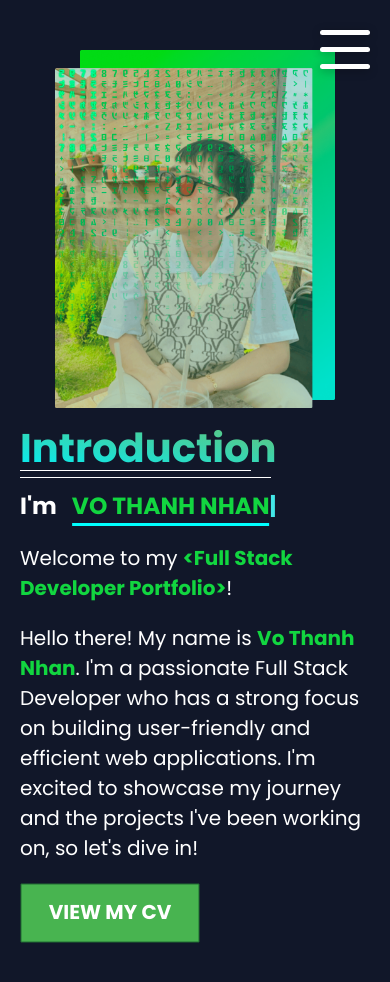
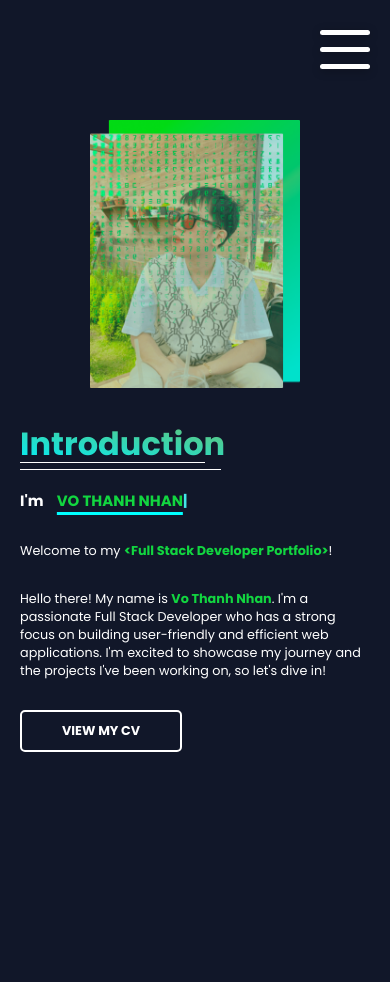
Before and after one commit to nhanvothanh719/my-portfolio, a React (Vite) app: page / in a window 390 px wide. Shown: the top 982 px of the page. After the commit the page ends 844 px from the top, so only its background shows below. Built offline with nearby package versions, Linux system fonts and the light colour scheme.

Commit message:
fix-responsive-error

```diff
--- a/src/App.scss
+++ b/src/App.scss
@@ -17,6 +17,6 @@ body {
 	padding-inline: 20px;
 }
 
-main {
-	height: 1000px;
+section {
+	margin-top: 70px;
 }
--- a/src/components/Header/Header.jsx
+++ b/src/components/Header/Header.jsx
@@ -3,21 +3,30 @@ import logo from '../../assets/images/full_logo.png';
 import { useEffect, useState } from 'react';
 
 const Header = () => {
-
 	const mobileMenuOpenColor = 'rgba(0, 0, 0, 0.7)';
+	const desktopNavbarColor = '#09203a';
 
 	const [isMobile, setIsMobile] = useState(false);
 	const [showMobileMenu, setShowMobileMenu] = useState(false);
-	const [mobileMenuColor, setMobileMenuColor] = useState('unset');
+
+	const [navbarColor, setNavbarColor] = useState(desktopNavbarColor);
 
 	useEffect(() => {
 		const handleResize = () => {
-			if (window.innerWidth < 769) {
-				setIsMobile(true);
-				showMobileMenu && setMobileMenuColor(mobileMenuOpenColor);
+			const isMobileScreen = window.innerWidth < 769;
+			setIsMobile(isMobileScreen);
+
+			if (isMobileScreen) {
+				setNavbarColor(() => {
+					if (showMobileMenu) {
+						return mobileMenuOpenColor;
+					} else {
+						return 'unset';
+					}
+				});
 			} else {
-				setIsMobile(false);
-				setMobileMenuColor('unset');
+				setNavbarColor(desktopNavbarColor);
+				setShowMobileMenu(false);
 			}
 		};
 
@@ -28,25 +37,22 @@ const Header = () => {
 		return () => {
 			window.removeEventListener('resize', handleResize);
 		};
-	}, [showMobileMenu]);
-
-	useEffect(() => {
-		setShowMobileMenu(false);
-		setMobileMenuColor('unset');
-	}, [location]);
+	}, []);
 
 	const openMobileMenu = () => {
-		if (showMobileMenu) {
-			setShowMobileMenu(false);
-			setMobileMenuColor('unset');
-		} else {
-			setShowMobileMenu(true);
-			isMobile && setMobileMenuColor(mobileMenuOpenColor);
+		if (isMobile) {
+			if (showMobileMenu) {
+				setShowMobileMenu(false);
+				setNavbarColor('unset');
+			} else {
+				setShowMobileMenu(true);
+				setNavbarColor(mobileMenuOpenColor);
+			}
 		}
 	};
 
 	return (
-		<header style={{ backgroundColor: mobileMenuColor }}>
+		<header style={{ backgroundColor: navbarColor }}>
 			<div className="normal-navbar">
 				<div className="container">
 					<img src={logo} alt="my-logo" />
--- a/src/components/Header/Header.scss
+++ b/src/components/Header/Header.scss
@@ -38,13 +38,11 @@ $navbar-height: 70px;
 
 header {
 	width: 100%;
-	position: static;
+	position: fixed;
+	top: 0;
+	left: 0;
 
 	z-index: 10;
-
-	@include media-mobile {
-		position: fixed;
-	}
 
 	.normal-navbar {
 		@include media-desktop {
--- a/src/components/Intro/Intro.jsx
+++ b/src/components/Intro/Intro.jsx
@@ -75,20 +75,6 @@ const Intro = () => {
 					</p>
 					<div className="view-cv-button">
 						<a href="/">View my CV</a>
-						<svg
-							width="180px" height="60px"
-							viewBox="0 0 180 60"
-							className="button-border"
-						>
-						<polyline
-							points="179,1 179,59 1,59 1,1 179,1"
-							className="bg-line"
-						/>
-						<polyline
-							points="179,1 179,59 1,59 1,1 179,1"
-							className="hl-line"
-						/>
-                        </svg>
 					</div>
 				</div>
 
--- a/src/components/Intro/Intro.scss
+++ b/src/components/Intro/Intro.scss
@@ -9,13 +9,12 @@ section.intro {
 
 		@include media-desktop {
 			grid-template-columns: repeat(2, 1fr);
-			grid-template-rows: 1fr;
 			gap: 20px;
 		}
 
 		@include media-mobile {
 			grid-template-columns: 1fr;
-			grid-template-rows: 2;
+            gap: 40px;
 		}
 	}
 
@@ -28,8 +27,13 @@ section.intro {
 
 			gap: 10%;
 
+			@include media-desktop {
+				font-size: clamp(0.8125rem, -0.0659rem + 1.8277vw, 1.25rem);
+			}
+
 			@include media-mobile {
-				gap: 20px;
+				font-size: clamp(0.78125rem, 0.4617rem + 1.3819vw, 1.125rem);
+				gap: 30px;
 				order: 0;
 			}
 
@@ -44,6 +48,10 @@ section.intro {
 
 				@include media-desktop {
 					font-size: 40px;
+				}
+
+				@include media-desktop {
+					font-size: 32px;
 				}
 
 				&:before {
@@ -96,51 +104,59 @@ section.intro {
 			}
 
 			.view-cv-button {
+				padding: 10px 40px;
+				border-radius: 5px;
+
+				display: flex;
+				text-align: center;
+
+				border: 2px solid #fff;
+
+				overflow: hidden;
+
+				cursor: pointer;
+
 				position: relative;
-                cursor: pointer;
 
-                height: 60px;
+				&::after {
+					content: '';
+					position: absolute;
+
+					width: 100%;
+					height: 0;
+
+					top: 50%;
+					left: 50%;
+
+					background: #ffffffee;
+					opacity: 0;
+
+					transform: translateX(-50%) translateY(-50%) rotate(45deg);
+                    transition: all 0.5s ease-in-out;
+
+                    z-index: -1;
+				}
+
+				&:hover {
+
+                    border-color: rgb(33 161 33);
+
+                    a {
+                        color: rgb(31, 184, 31);
+                    }
+
+					&::after {
+						height: 260%;
+						opacity: 1;
+					}
+				}
 
 				a {
-					position: absolute;
-					top: 0;
-					left: 0;
-					right: 0;
-					text-align: center;
-					line-height: 58px;
 					text-transform: uppercase;
 
 					color: var(--white-color);
 
 					font-weight: 700;
-				}
-
-				.button-border {
-					fill: none;
-					stroke-width: 1;
-				}
-
-				.bg-line {
-					fill: #5cea5ebe;
-					stroke: #216d33;
-					transition: all 0.8s ease-in-out;
-				}
-
-				.hl-line {
-					stroke: #fff;
-					stroke-dasharray: 40 480;
-					stroke-dashoffset: 40;
-					transition: all 0.8s ease-in-out;
-				}
-
-				&:hover {
-					.bg-line {
-						fill: var(--secondary-color);
-					}
-
-					.hl-line {
-						stroke-dashoffset: -480;
-					}
 				}
 			}
 		}
@@ -151,7 +167,7 @@ section.intro {
 
 			display: flex;
 			justify-content: center;
-            align-items: center;
+			align-items: center;
 
 			@include media-mobile {
 				order: -1;
@@ -165,7 +181,7 @@ section.intro {
 				}
 
 				@include media-mobile {
-					width: 80%;
+					width: 60%;
 				}
 
 				&:nth-child(2) {
```
